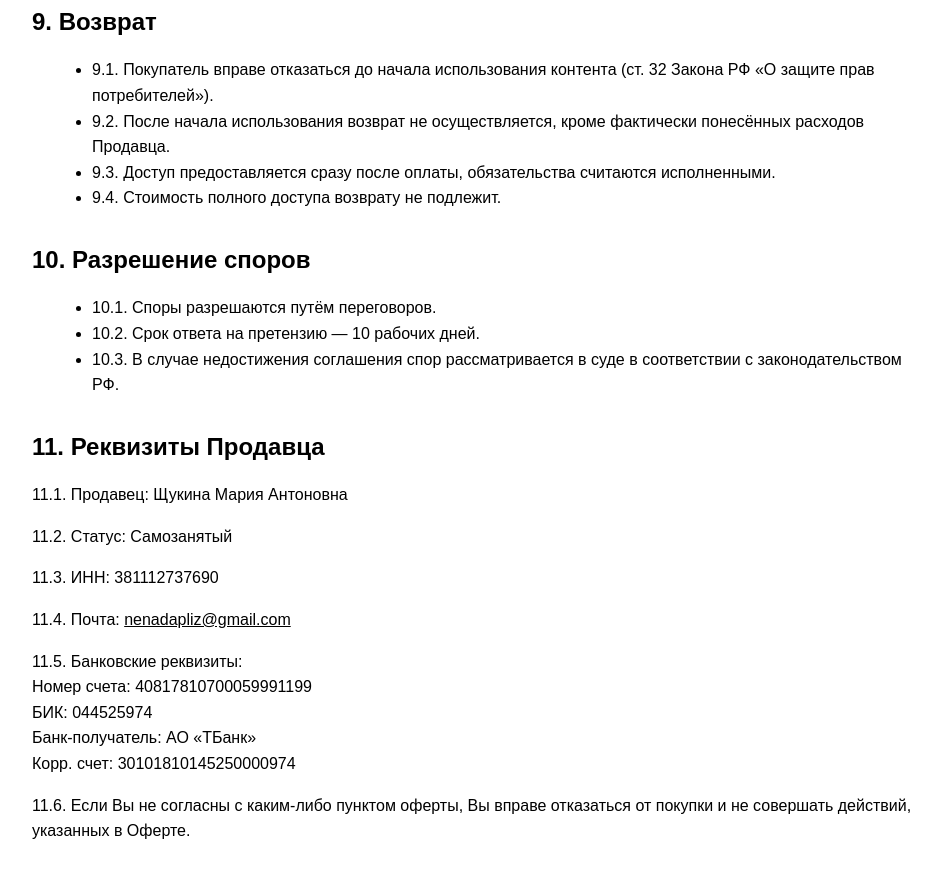
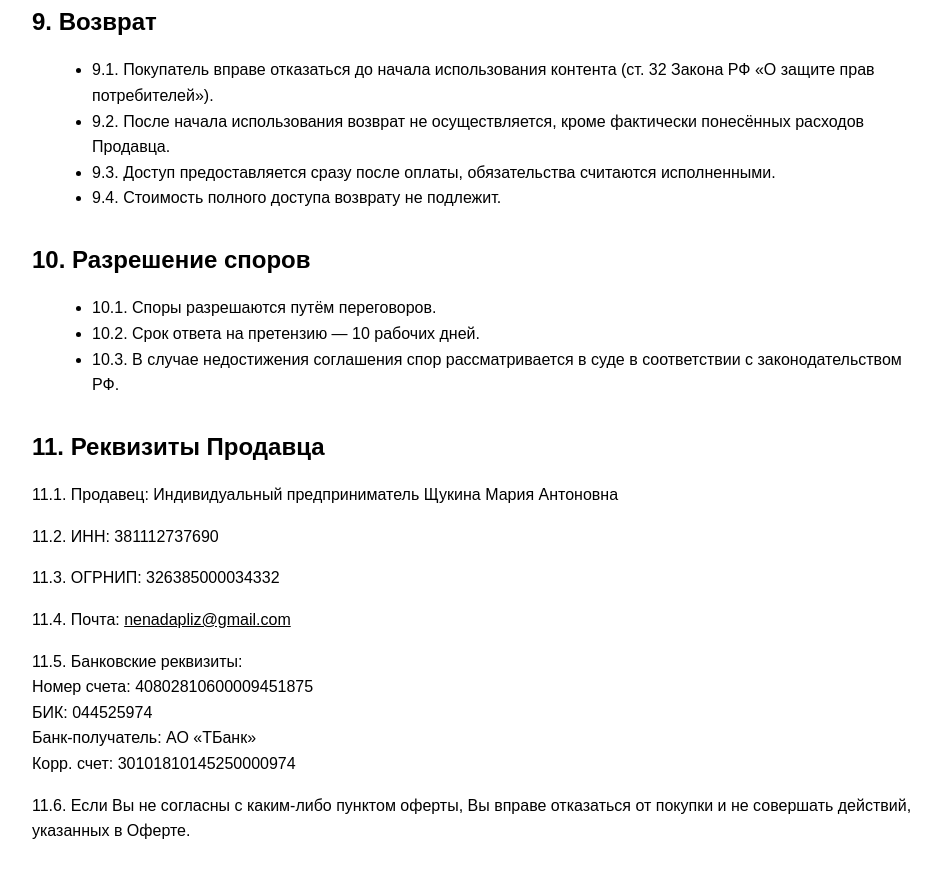
Before and after one commit to kotyra911/Documents, a plain HTML site: page docs/publichnaya-oferta.html in a window 1280 px wide. Shown: the part 2592-3470 px from the top of the page, without its empty margins (158-1099 px from the left). Drawn offline with Linux system fonts and the light colour scheme.

Commit message:
0.5 shuckina status changed

```diff
--- a/docs/publichnaya-oferta.html
+++ b/docs/publichnaya-oferta.html
@@ -128,12 +128,12 @@
 
         <section>
             <h2>11. Реквизиты Продавца</h2>
-            <p>11.1. Продавец: Щукина Мария Антоновна</p>
-            <p>11.2. Статус: Самозанятый</p>
-            <p>11.3. ИНН: 381112737690</p>
+            <p>11.1. Продавец: Индивидуальный предприниматель Щукина Мария Антоновна</p>
+            <p>11.2. ИНН: 381112737690</p>
+            <p>11.3. ОГРНИП: 326385000034332</p>
             <p>11.4. Почта: <a href="mailto:nenadapliz@gmail.com">nenadapliz@gmail.com</a></p>
             <p>11.5. Банковские реквизиты:<br>
-            Номер счета: 40817810700059991199<br>
+            Номер счета: 40802810600009451875<br>
             БИК: 044525974<br>
             Банк-получатель: АО «ТБанк»<br>
             Корр. счет: 30101810145250000974</p>
```
Also changed, not shown: docs/politika-konfidencialnosti.html.html (+2 -2 lines), docs/polzovatelskoe-soglashenie.html (+2 -2 lines), docs/soglasie-na-obrabotky-personalnich-dannich.html (+2 -2 lines).
